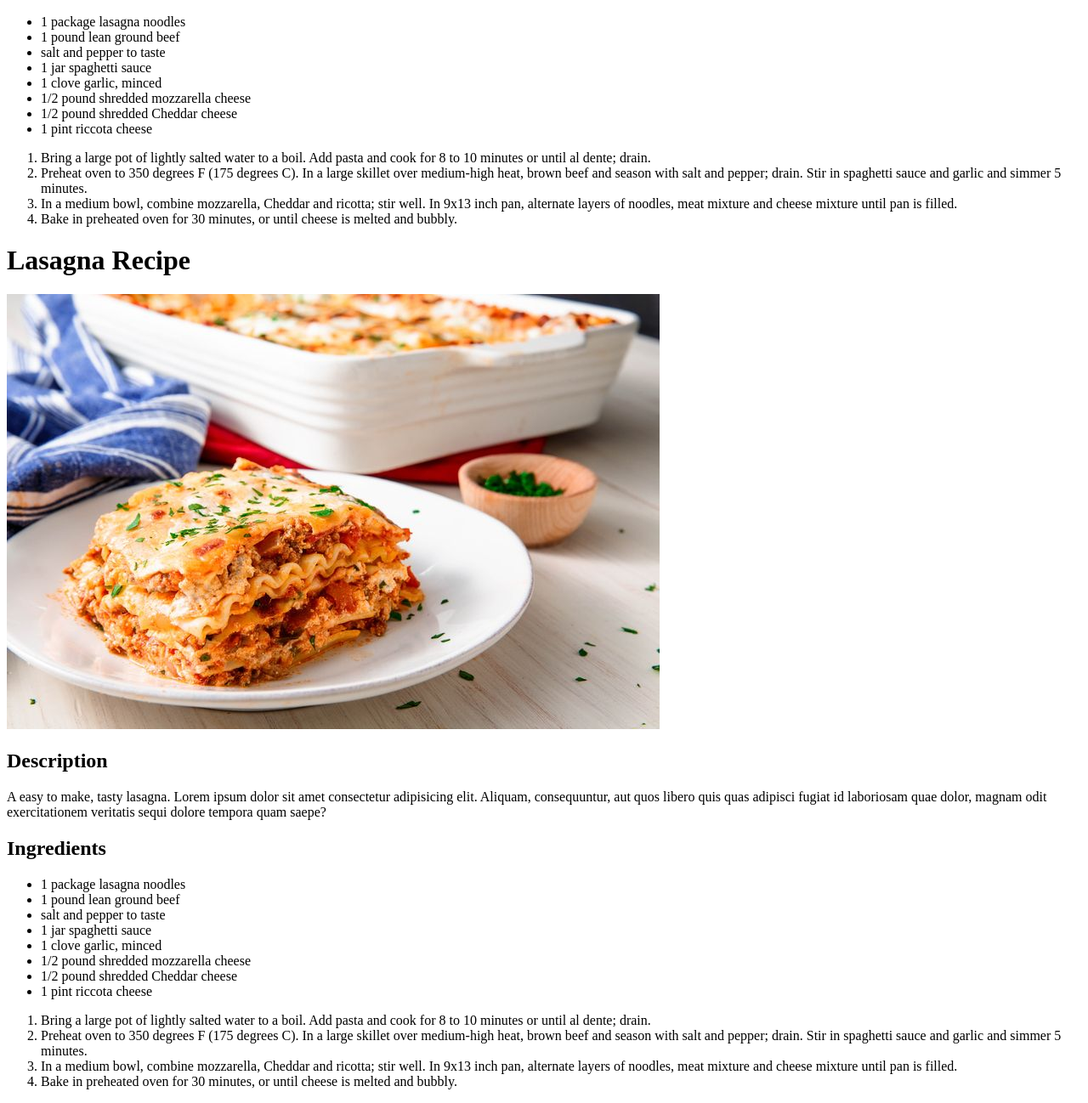
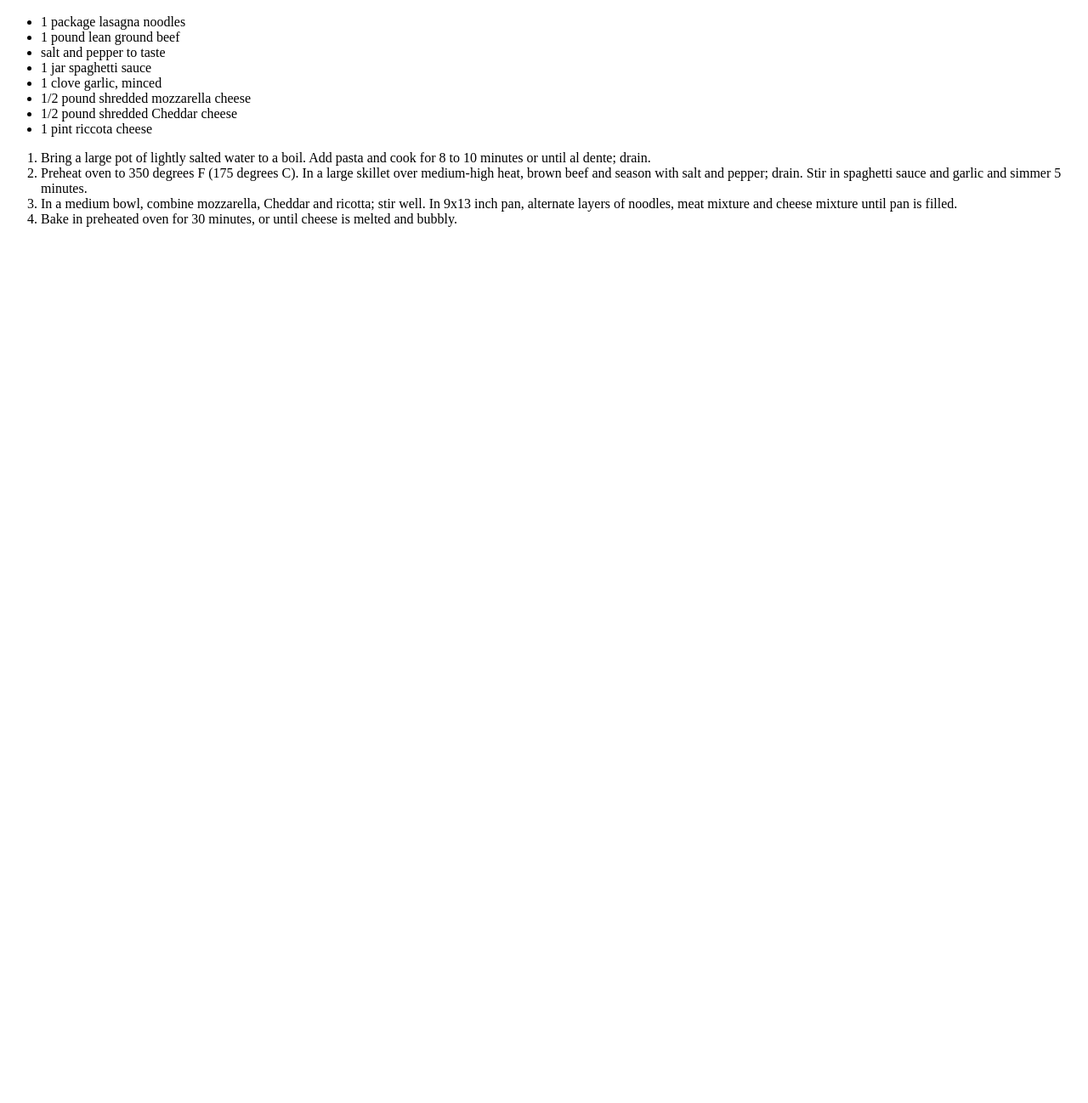
Before and after one commit to NunoR93/odin-recipes, a plain HTML site: page recipes/lasagna.html in a window 1280 px wide. Shown: the part 749-2047 px from the top of the page at 85% size. After the commit the page ends 1032 px from the top, so only its background shows below. Drawn offline with Linux system fonts and the light colour scheme.

```diff
--- a/recipes/lasagna.html
+++ b/recipes/lasagna.html
@@ -36,41 +36,3 @@
 </body>
 
 </html>
-<!DOCTYPE html>
-<html lang="en">
-
-<head>
-    <meta charset="UTF-8">
-    <meta http-equiv="X-UA-Compatible" content="IE=edge">
-    <meta name="viewport" content="width=device-width, initial-scale=1.0">
-    <title>Lasagna Recipe</title>
-</head>
-
-<body>
-    <h1>Lasagna Recipe</h1>
-    <img src="/img/Lasagna.jpeg" alt="Lasagna">
-    <h2>Description</h2>
-    <p>A easy to make, tasty lasagna. Lorem ipsum dolor sit amet consectetur adipisicing elit. Aliquam, consequuntur, aut quos libero quis quas adipisci fugiat id laboriosam quae dolor, magnam odit exercitationem veritatis sequi dolore tempora quam saepe?</p>
-    <h2>Ingredients</h2>
-    <ul>
-        <li>1 package lasagna noodles</li>
-        <li>1 pound lean ground beef</li>
-        <li>salt and pepper to taste</li>
-        <li>1 jar spaghetti sauce</li>
-        <li>1 clove garlic, minced</li>
-        <li>1/2 pound shredded mozzarella cheese</li>
-        <li>1/2 pound shredded Cheddar cheese</li>
-        <li>1 pint riccota cheese</li>
-    </ul>
-    <ol>
-        <li>Bring a large pot of lightly salted water to a boil. Add pasta and cook for 8 to 10 minutes or until al dente; drain.</li>
-        <li>Preheat oven to 350 degrees F (175 degrees C). In a large skillet over medium-high heat, brown beef and season with salt and pepper; drain. Stir in spaghetti sauce and garlic and simmer 5 minutes.
-        </li>
-        <li>In a medium bowl, combine mozzarella, Cheddar and ricotta; stir well. In 9x13 inch pan, alternate layers of noodles, meat mixture and cheese mixture until pan is filled.
-        </li>
-        <li>Bake in preheated oven for 30 minutes, or until cheese is melted and bubbly.
-        </li>
-    </ol>
-</body>
-
-</html>
```
Also changed, not shown: recipes/mudcake.html (added, +15 -0 lines).
